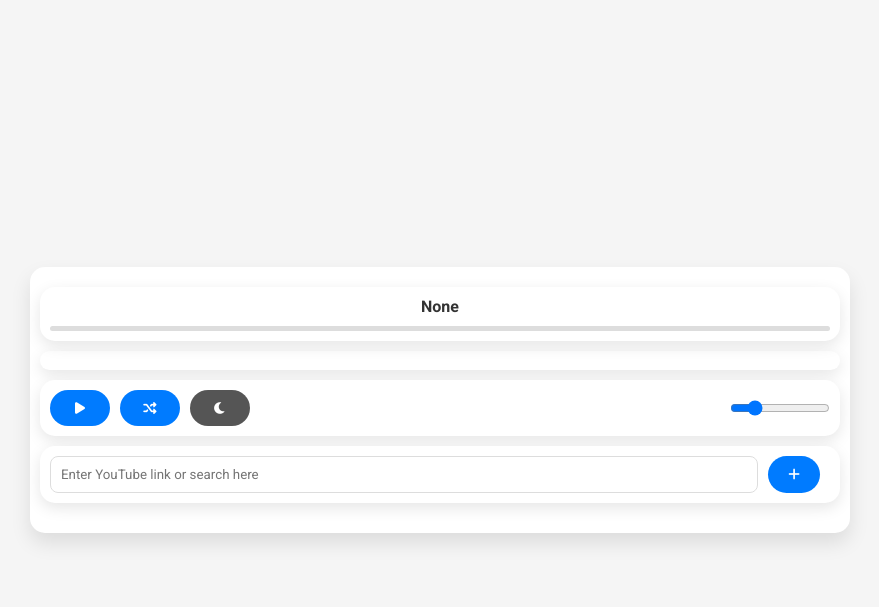
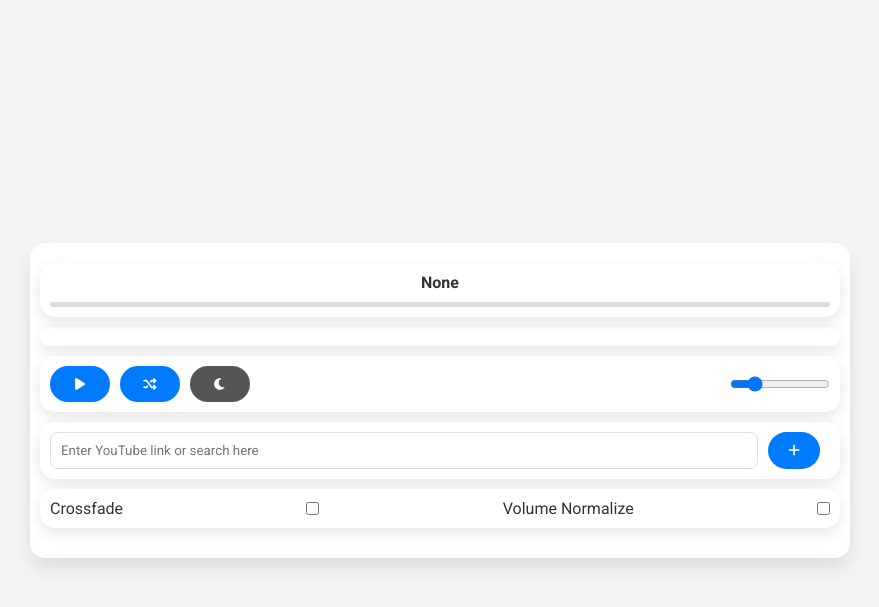
Before and after one commit to moontasirsoumik/Apps, a Flask app: page / in a window 1280 px wide. Shown: the top 607 px of the page, without its empty margins (200-1079 px from the left). Run offline with Flask 3, Linux system fonts and the light colour scheme; some libraries are stand-ins or nearby versions.

Commit message:
Tried adding features
Added crossfade and volume normalization

Need to check

```diff
--- a/Web App (Flask)/app.py
+++ b/Web App (Flask)/app.py
@@ -6,6 +6,9 @@ import random
 from youtubesearchpython.extras import Video
 from youtubesearchpython import Playlist as YTPlaylist, VideosSearch
 from ytmusicapi import YTMusic
+from pydub import AudioSegment
+from pydub.playback import play
+
 played_songs = set()
 
 app = Flask(__name__)
@@ -416,7 +419,8 @@ def handle_progress_update(data):
 
 @socketio.on("play_next_video")
 def handle_play_next_video():
-    play_next_video()
+    # play_next_video()
+    play_next_video_with_crossfade
 
 def play_next_video():
     global current_video_id, player_state
@@ -435,6 +439,51 @@ def play_next_video():
         emit(
             "play_video",
             {"video_id": current_video_id, "title": next_video["title"]},
+            broadcast=True,
+        )
+
+@socketio.on("update_crossfade")
+def handle_update_crossfade(data):
+    global crossfade_enabled
+    crossfade_enabled = data.get("enabled", False)
+
+@socketio.on("update_normalize")
+def handle_update_normalize(data):
+    global normalize_enabled
+    normalize_enabled = data.get("enabled", False)
+
+def play_next_video_with_crossfade():
+    global current_video_id, player_state, video_list
+
+    current_index = next(
+        (
+            index
+            for index, video in enumerate(video_list)
+            if video["video_id"] == current_video_id
+        ),
+        -1,
+    )
+
+    if current_index != -1 and current_index < len(video_list) - 1:
+        current_video = video_list[current_index]
+        next_video = video_list[current_index + 1]
+
+        # Fetch the audio for both videos
+        current_audio = AudioSegment.from_file(current_video["stream_url"], format="mp4")
+        next_audio = AudioSegment.from_file(next_video["stream_url"], format="mp4")
+
+        # Crossfade the audio
+        crossfaded_audio = current_audio.append(next_audio, crossfade=3000)  # 3-second crossfade
+
+        # Save the crossfaded audio as a temporary file
+        temp_file = "/tmp/crossfaded_audio.mp3"
+        crossfaded_audio.export(temp_file, format="mp3")
+
+        current_video_id = next_video["video_id"]
+        player_state = "playing"
+        emit(
+            "play_video",
+            {"video_id": current_video_id, "title": next_video["title"], "stream_url": temp_file},
             broadcast=True,
         )
 
@@ -475,9 +524,16 @@ def stream():
         }
         with yt_dlp.YoutubeDL(ydl_opts_audio) as ydl:
             info_dict = ydl.extract_info(url, download=False)
-            stream_url = info_dict["url"]
+            stream_url = info_dict.get("url")
+            if not stream_url:
+                raise ValueError("Failed to extract stream URL")
+
+            # Debugging
+            print(f"Extracted stream URL: {stream_url}")
+
             return jsonify({"stream_url": stream_url, "type": "audio"})
     except Exception as e:
+        print(f"Error in /stream: {e}")
         return jsonify({"error": str(e)}), 500
 
 if __name__ == "__main__":
--- a/Web App (Flask)/static/style.css
+++ b/Web App (Flask)/static/style.css
@@ -64,15 +64,16 @@ body.dark-mode .controls-card,
 
 .container {
   width: 92%;
-  max-width: 1200px;
+  max-width: 1200px; /* Ensure container doesn't overflow */
   max-height: 98vh;
   background-color: #fff;
   border-radius: 15px;
   box-shadow: 0 10px 20px rgba(0, 0, 0, 0.1);
   display: flex;
   flex-direction: column;
-  overflow: hidden;
+  overflow-x: hidden; /* Prevent horizontal overflow */
   transition: max-height 0.3s;
+  padding-right: 10px; /* Add padding to prevent cropping */
 }
 
 .dark-mode .container {
@@ -354,6 +355,18 @@ body.dark-mode .video-artist {
   height: 60px;
   min-height: 60px;
   overflow: hidden;
+  margin-right: 1.5px; /* Add margin to prevent cropping */
+}
+
+/* Add a responsive fix for smaller screens */
+@media screen and (max-width: 768px) {
+  .container {
+    width: 95%; /* Adjust width for smaller devices */
+    padding-right: 8px; /* Ensure no horizontal scrolling */
+  }
+  .video-item {
+    margin-right: 1px; /* Reduce margin for smaller screens */
+  }
 }
 
 .video-item.removing {
@@ -362,17 +375,13 @@ body.dark-mode .video-artist {
   transition: transform 0.3s ease-out, background-color 0.3s ease-out;
 }
 
-/* Highlight Played Songs */
 .video-item.played {
-  border: 2px dashed #4caf50; /* Green dashed border */
-  background-color: #e8f5e9; /* Light green background */
+  border: 1px solid #a0a0a0; /* Noticeably darker gray for light mode */
 }
 
 .dark-mode .video-item.played {
-  border-color: #81c784; /* Adjust border color for dark mode */
-  background-color: #2e7d32; /* Darker green background */
+  border: 1px solid #707070; /* Noticeably lighter gray for dark mode */
 }
-
 
 @media (hover: hover) and (pointer: fine) {
   .video-item:hover {
--- a/Web App (Flask)/templates/index_pc.html
+++ b/Web App (Flask)/templates/index_pc.html
@@ -83,6 +83,15 @@
         </form>
       </div>
 
+      <div class="controls-card">
+        <div class="controls">
+            <label for="crossfade-toggle">Crossfade</label>
+            <input type="checkbox" id="crossfade-toggle" />
+            <label for="normalize-toggle">Volume Normalize</label>
+            <input type="checkbox" id="normalize-toggle" />
+        </div>
+    </div>
+
       <!-- Playlist -->
       <div class="playlist" id="playlist">
         {% for video in videos %}
```
Also changed, not shown: Web App (Flask)/static/js/script_phone.js (+11 -0 lines), Web App (Flask)/templates/index_phone.html (+10 -0 lines).
